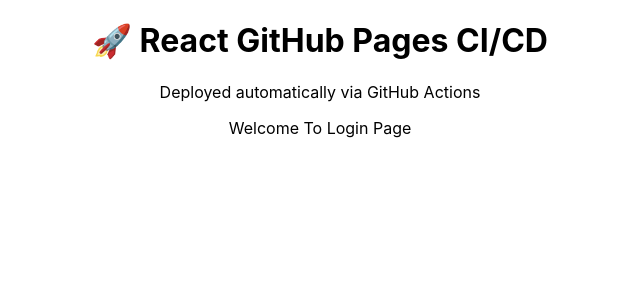
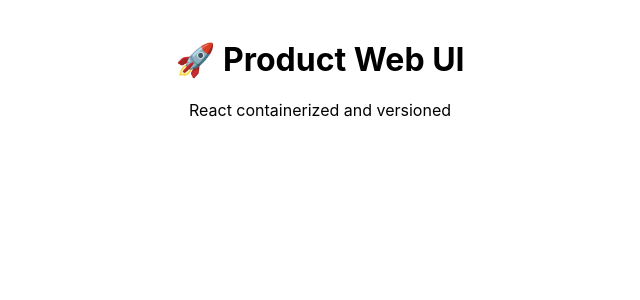
Before and after one commit to MaheshAdvaint/ghpagesdemo, a React (Create React App) app: page / in a window 1280 px wide. Shown: the top 300 px of the page, without its empty margins (320-960 px from the left). Built offline with nearby package versions, Linux system fonts and the light colour scheme.

Commit message:
Initial React UI

```diff
--- a/package.json
+++ b/package.json
@@ -2,7 +2,6 @@
   "name": "ghpagesdemo",
   "version": "0.1.0",
   "private": true,
-"homepage": "https://maheshadvaint.github.io/ghpagesdemo",
   "dependencies": {
     "@testing-library/dom": "^10.4.1",
     "@testing-library/jest-dom": "^6.9.1",
@@ -17,7 +16,7 @@
     "deploy": "gh-pages -d build",
     "start": "react-scripts start",
     "build": "react-scripts build",
-    "test": "react-scripts test",
+   "test": "react-scripts test --watch=false",
     "eject": "react-scripts eject"
   },
   "eslintConfig": {
--- a/src/App.js
+++ b/src/App.js
@@ -3,12 +3,12 @@
 
 function App() {
   return (
-    <div className="App">
-      <h1>🚀 React GitHub Pages CI/CD</h1>
-      <p>Deployed automatically via GitHub Actions</p>
-      <p>Welcome To Login Page</p>
+    <div style={{ textAlign: "center", marginTop: 40 }}>
+      <h1>🚀 Product Web UI</h1>
+      <p>React containerized and versioned</p>
     </div>
   );
 }
 
+
 export default App;
```
Also changed, not shown: 1 other file (tests, documents, lock files or other folders).
